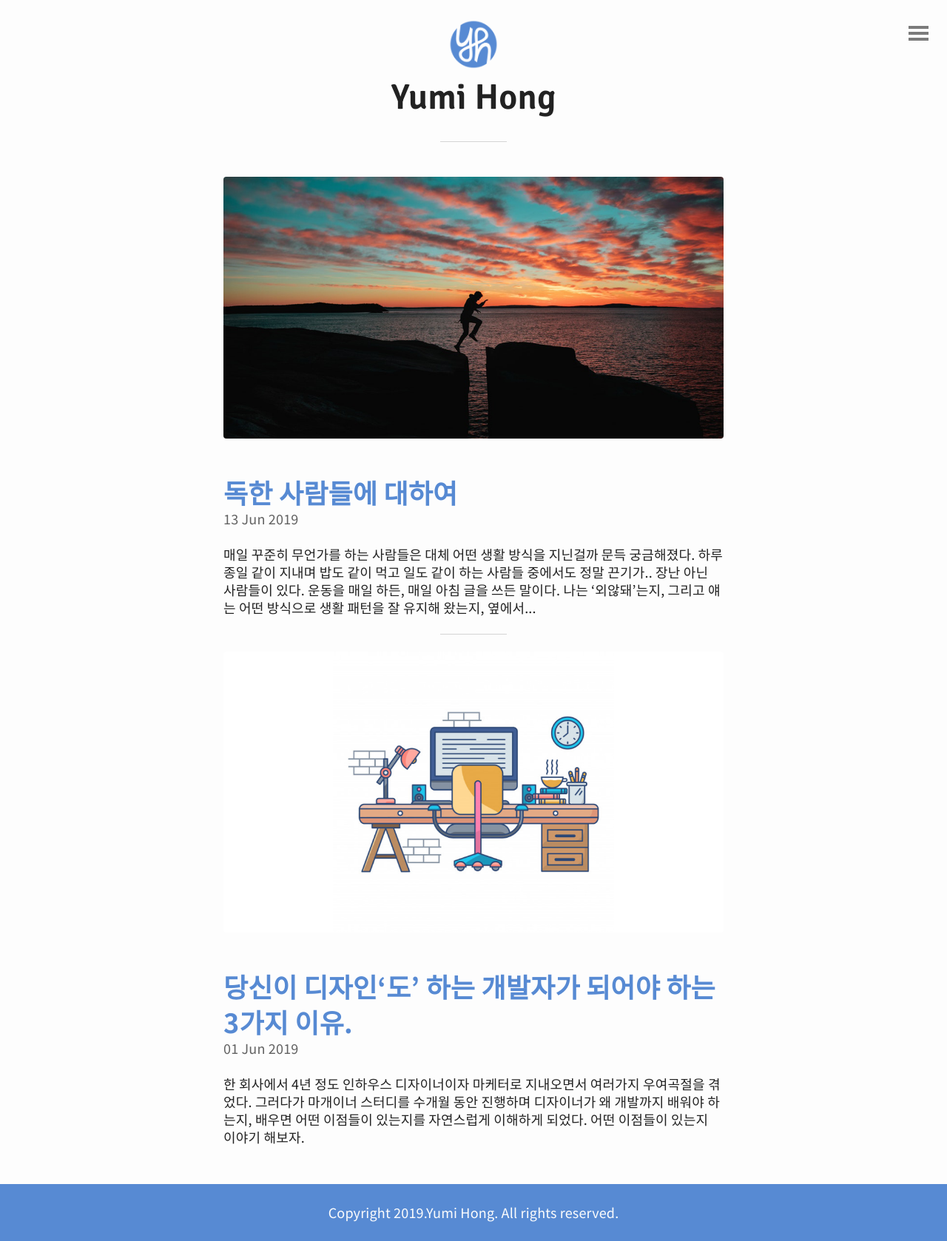
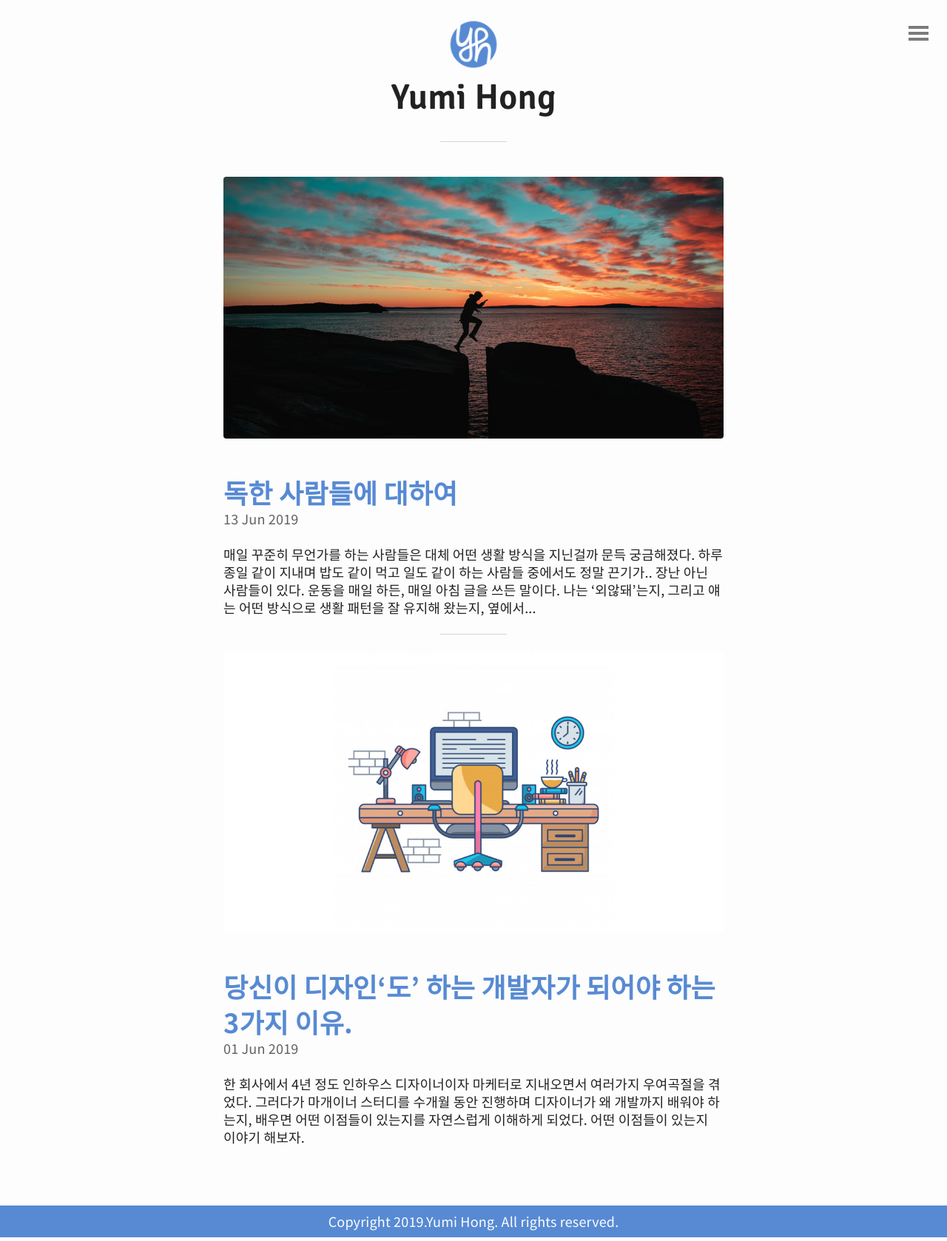
Before and after one commit to youmehong/Hi-test, a Jekyll site: the page built from index.html, in a window 1280 px wide. Shown: the whole page at 74% size. Built offline with Jekyll 4.4.1, drawn with Linux system fonts in a browser that asks for light colours; the list of posts is cut into pages by our own code.

Commit message:
글 및 기타 수정

```diff
--- a/_sass/layout.scss
+++ b/_sass/layout.scss
@@ -256,17 +256,17 @@
   background-color: $main-color;
   color: $background-color;
   text-align: center;
-  padding: 0.6667em 0;
+  padding: 0.3em 0;
 }
 
 #wrap {
 	min-height:100%;
 	position:relative;
-	padding-bottom: 105px;
+	padding-bottom: 100px;
 }
 
 .footer {
-	padding: 25px 0;
+	padding: 8px 0;
 	background-color: $main-color;
 	color: $background-color;
 	text-align: center;
```
Also changed, not shown: _posts/2019-06-01-당신이-디자인도-하는-개발자가-되어야-하는-3가지-이유.md (+4 -0 lines), _posts/2019-06-13-독한-사람들에-대하여.md (+14 -2 lines), img/just-do-it-1.jpg (added).
